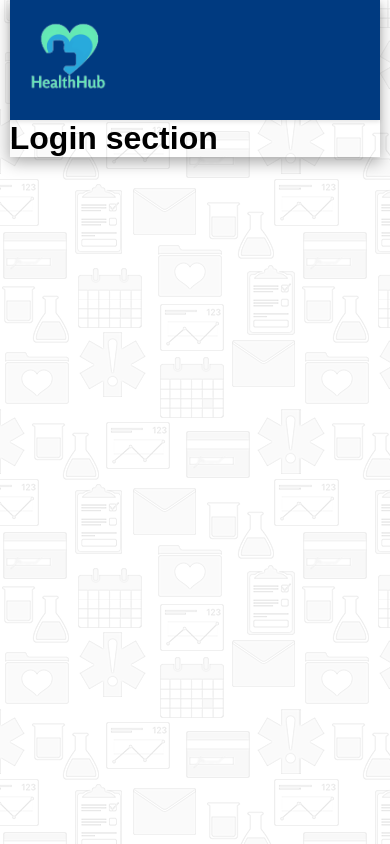
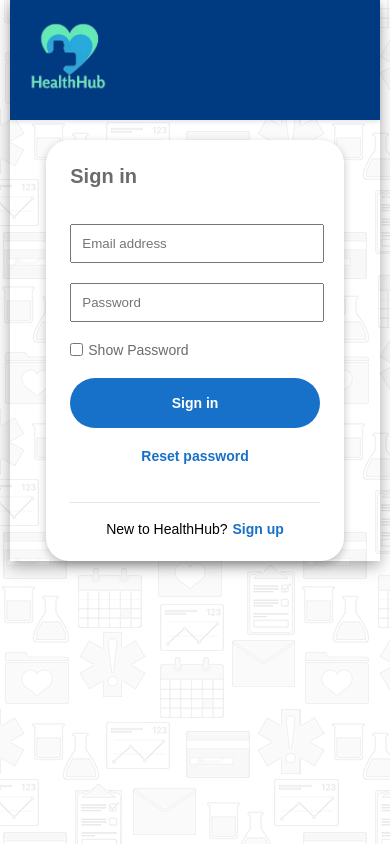
Before and after one commit to CodingRun15/HealthHub, a React (Vite) app in the folder Frontend/HealthHubApp/: page /login in a window 390 px wide. Built offline with nearby package versions, Linux system fonts and the light colour scheme.

Commit message:
added Login with token verification and page responsiveness

```diff
--- /dev/null
+++ b/Frontend/HealthHubApp/src/css/Login.css
@@ -0,0 +1,117 @@
+.main-container-login {
+    display: flex;
+    justify-content: center;
+    align-items: center;
+    margin: 20px;
+    padding: 0;
+    font-weight: 400;
+    font-size: 14px;
+    font-family: Arial, Helvetica, sans-serif;
+}
+
+.main-container-form-login {
+    box-shadow: rgba(0, 0, 0, 0.24) 0px 3px 8px;
+    width: 80%;
+    max-width: 400px;
+    background: #ffffff;
+    border-radius: 23px;
+    box-sizing: border-box;
+    padding: 24px;
+}
+
+.form-sign-in-login {
+    display: flex;
+    flex-direction: column;
+    gap: 20px;
+}
+
+form.login {
+    display: flex;
+    flex-direction: column;
+    gap: 20px;
+}
+
+h1.login {
+    margin: 0 0 15px;
+    font-size: 24px;
+    line-height: 1.25;
+    color: #6b6b6b;
+}
+
+p.login {
+    color: #6b6b6b;
+    display: flex;
+    align-items: center;
+    gap: 5px;
+}
+
+.form-field-login {
+    width: 90%;
+    padding: 10px;
+}
+
+input.login,
+input.login::placeholder {
+    font: 1rem sans-serif;
+}
+
+.form-button-login,
+.form-reset-password-login {
+    border: none;
+    background-color: #1871c9;
+    color: #fff;
+    font-weight: 700;
+    font-size: 14px;
+    height: 50px;
+    border-radius: 100px;
+    cursor: pointer;
+}
+
+.form-reset-password-login {
+    background-color: transparent;
+    color: #1871c9;
+    height: auto;
+    margin: auto;
+}
+
+hr.login {
+    width: 100%;
+    height: 1px;
+    border: none;
+    margin-top: 18px;
+    margin-bottom: 18px;
+    background-color: #e3e5e6;
+}
+
+#signup-healthhub-login {
+    display: flex;
+    justify-content: center;
+    align-items: center;
+    gap: 5px;
+}
+
+.signup-link-login {
+    font-weight: 700;
+    color: #1871c9;
+    text-decoration: none;
+}
+
+/* Responsive styles */
+@media only screen and (max-width: 768px) {
+    .main-container-form-login {
+        width: 90%;
+    }
+}
+
+@media only screen and (max-width: 480px) {
+    h1.login {
+        font-size: 20px;
+    }
+    .form-button-login,
+    .form-reset-password-login {
+        width: 100%;
+    }
+    .form-field-login {
+        width: calc(100% - 20px);
+    }
+}
--- a/Frontend/HealthHubApp/src/pages/Login.jsx
+++ b/Frontend/HealthHubApp/src/pages/Login.jsx
@@ -1,10 +1,67 @@
+import { Link, useNavigate } from 'react-router-dom'
+import '../css/Login.css'
+import { useState } from 'react';
+
 const Login = () => {
+    const [email, setEmail] = useState("");
+    const [password, setPassword] = useState("");
+    const navigate = useNavigate();
+
+  const handleSignIn = async (e) => {
+    e.preventDefault();
+    try {
+      const res = await fetch("http://localhost:8100/user/signin", {
+        method: "POST",
+        headers: {
+          "Content-type": "application/json"
+        },
+        body: JSON.stringify({ email, password })
+      });
+
+      if (res.ok) {
+        const data = await res.json();
+        console.log(data.token);
+        localStorage.setItem("token", data.token);
+        alert("You have Successfully Logged In!");
+        navigate("/");
+      } else {
+        alert("Wrong Email or Password");
+        console.error("Login failed:", res.statusText);
+      }
+    } catch (error) {
+      console.error("Error fetching token:", error);
+    }
+    setEmail("");
+    setPassword("");
+  }
 
     return (
-        <>
-            <h1>Login section</h1>
-        </>
-    );
-};
+        <div className='main-container-login'>
+    <div className='main-container-form-login'>
+        <div className='form-sign-in-login'>
+            <h1 className='login'>Sign in</h1>
+            <form className='login'>
+                <input type="email" placeholder='Email address' className='form-field-login' value={email} onChange={(e)=>setEmail(e.target.value)}/>
+                <input type="password" placeholder='Password' className='form-field-login' value={password} onChange={(e)=>setPassword(e.target.value)}/>
+                <p className='login'>
+                    <input type="checkbox" />Show Password
+                </p>
+                <button className='form-button-login' onClick={handleSignIn}>Sign in</button>
+                <p className='login'>
+                    <button className='form-reset-password-login'>Reset password</button>
+                </p>
+            </form>
+            <div>
+                <hr className='login' />
+                <p id='signup-healthhub-login'>
+                    New to HealthHub?
+                    <Link className="signup-link-login" to="/signup">Sign up</Link>
+                </p>
+            </div>
+        </div>
+    </div>
+</div>
+    )
+}
 
-export {Login};
+export {Login}
```
